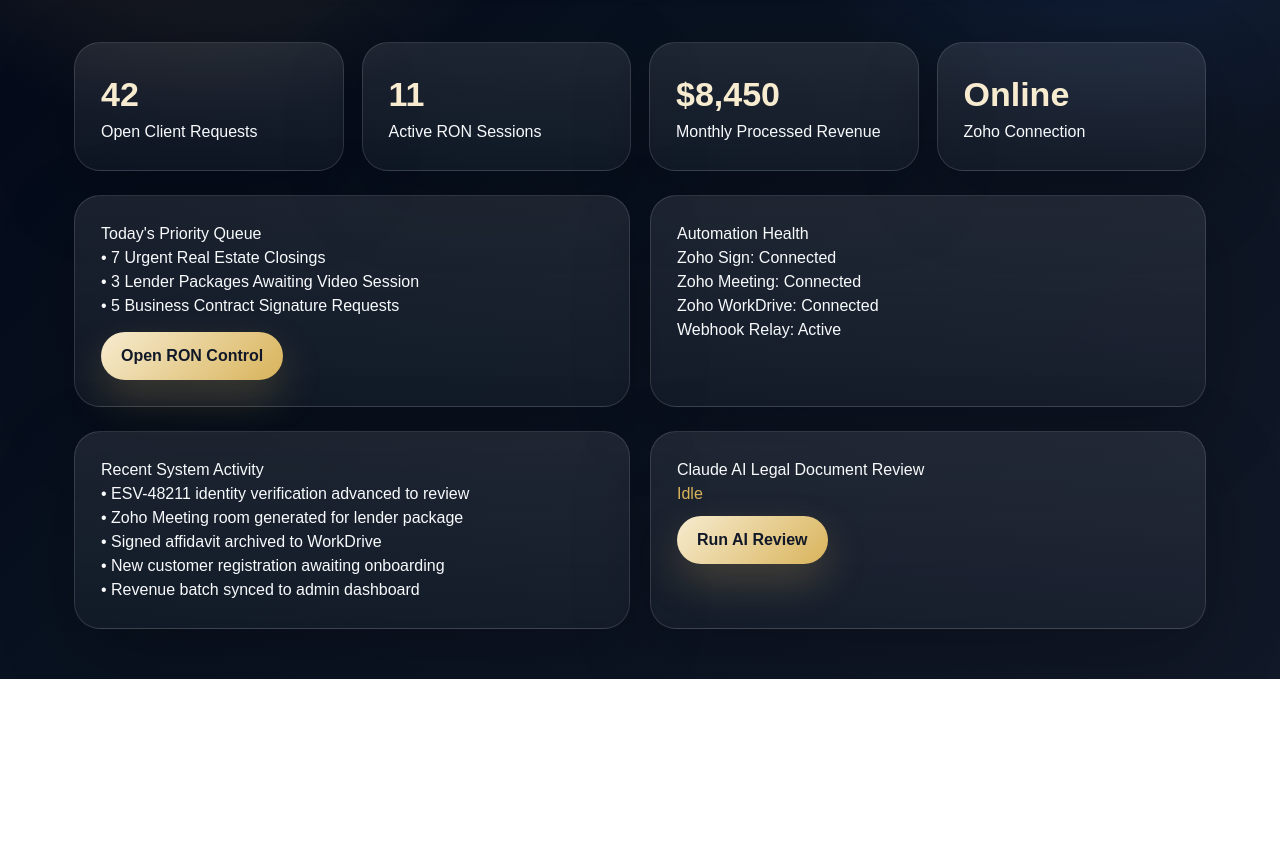
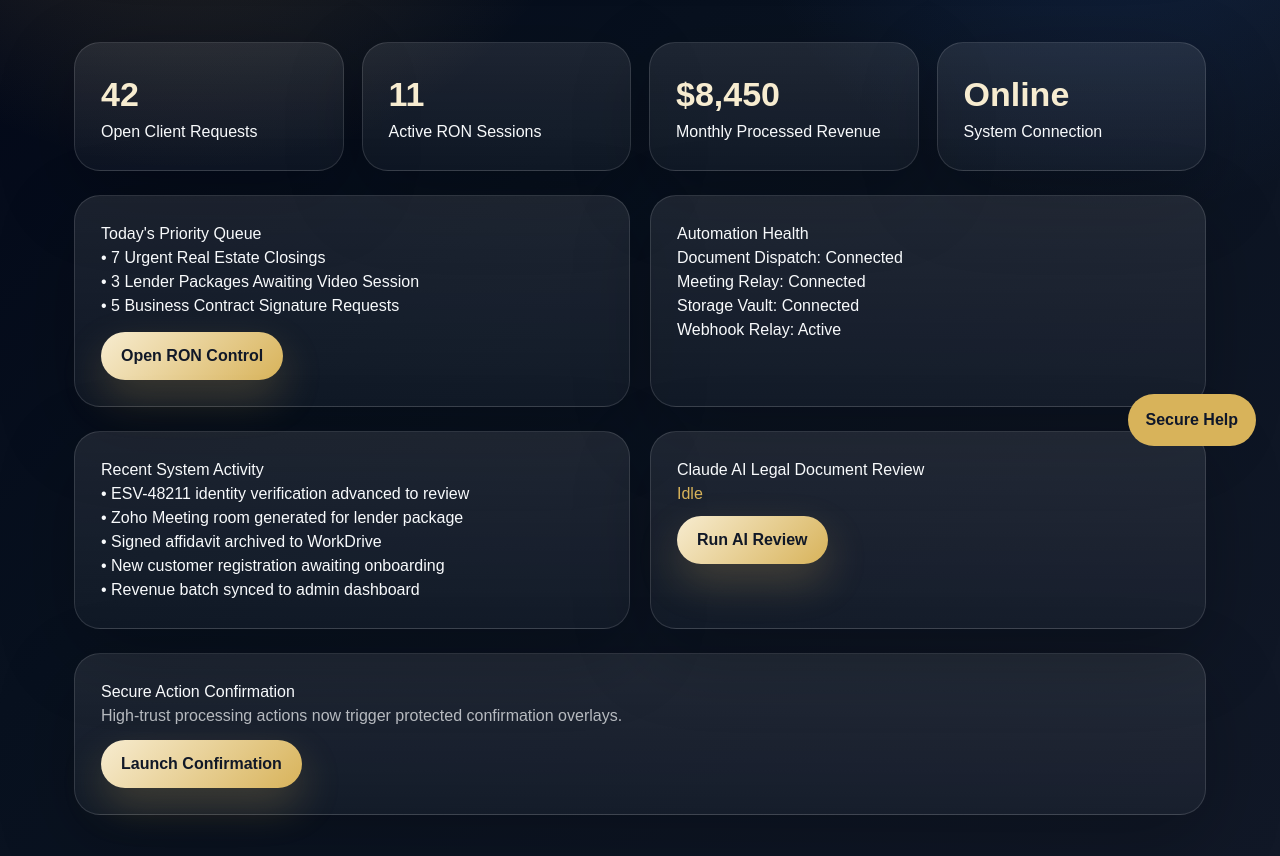
Before and after one commit to rawillia9801/esign, a Next.js app: page /admin in a window 1280 px wide. Shown: the part 330-1186 px from the top of the page. Before the commit the page ends 1009 px from the top, so only its background shows below. Built offline with nearby package versions, Linux system fonts and the light colour scheme.

Commit message:
Add modal and help drawer while removing Zoho references from admin UX

```diff
--- a/app/admin/page.tsx
+++ b/app/admin/page.tsx
@@ -2,12 +2,15 @@ import Header from '../../components/Header'
 import ProfileBar from '../../components/ProfileBar'
 import ActivityFeed from '../../components/ActivityFeed'
 import ClaudeReviewPanel from '../../components/ClaudeReviewPanel'
+import ActionModal from '../../components/ActionModal'
+import HelpDrawer from '../../components/HelpDrawer'
 import Link from 'next/link'
 
 export default function AdminDashboard(){
  return (
   <main className="container">
    <Header />
+   <HelpDrawer />
    <div style={{padding:'50px 0'}}>
     <ProfileBar />
     <div className="eyebrow">Executive Operations Overview</div>
@@ -17,7 +20,7 @@ export default function AdminDashboard(){
       <div className="card"><div className="metric">42</div><h3>Open Client Requests</h3></div>
       <div className="card"><div className="metric">11</div><h3>Active RON Sessions</h3></div>
       <div className="card"><div className="metric">$8,450</div><h3>Monthly Processed Revenue</h3></div>
-      <div className="card"><div className="metric">Online</div><h3>Zoho Connection</h3></div>
+      <div className="card"><div className="metric">Online</div><h3>System Connection</h3></div>
     </div>
 
     <div className="grid-2" style={{marginTop:'24px'}}>
@@ -30,9 +33,9 @@ export default function AdminDashboard(){
       </div>
       <div className="card">
         <h3>Automation Health</h3>
-        <p>Zoho Sign: Connected</p>
-        <p>Zoho Meeting: Connected</p>
-        <p>Zoho WorkDrive: Connected</p>
+        <p>Document Dispatch: Connected</p>
+        <p>Meeting Relay: Connected</p>
+        <p>Storage Vault: Connected</p>
         <p>Webhook Relay: Active</p>
       </div>
     </div>
@@ -41,6 +44,10 @@ export default function AdminDashboard(){
       <ActivityFeed />
       <ClaudeReviewPanel />
     </div>
+
+    <div style={{marginTop:'24px'}}>
+      <ActionModal />
+    </div>
    </div>
   </main>
  )
```
